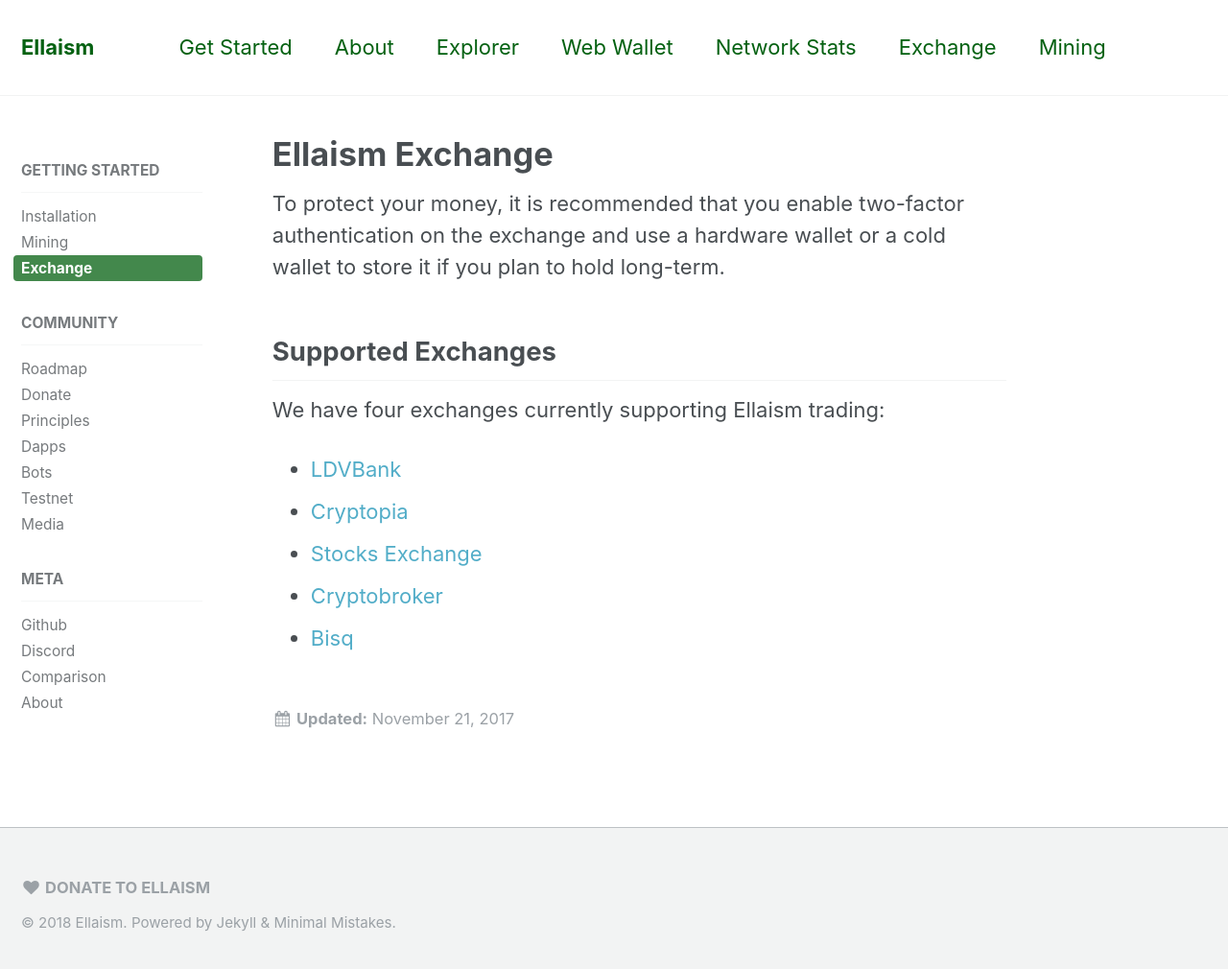
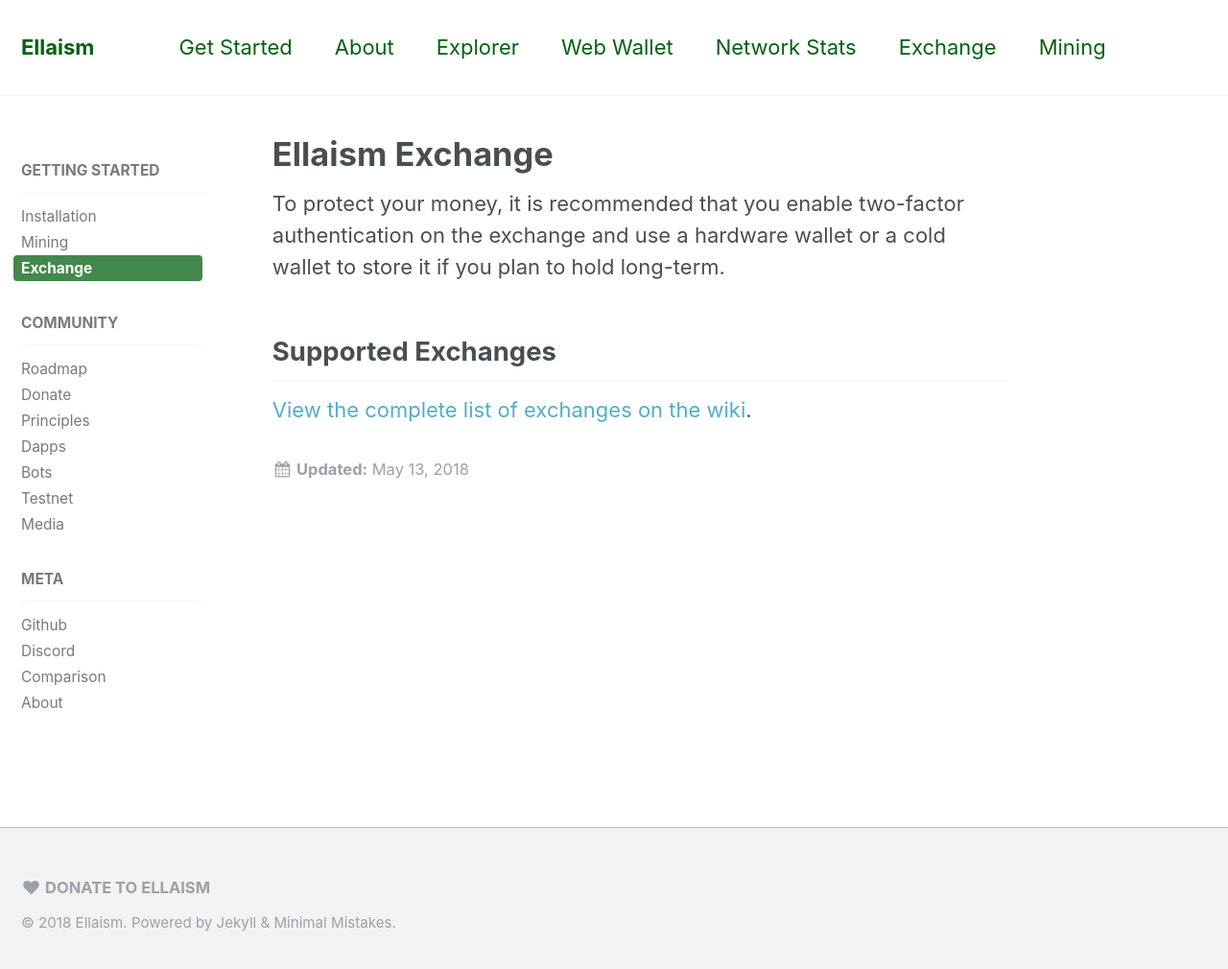
Before and after one commit to ellaism/ellaism.org, a Jekyll site: the page built from _docs/exchange.md, in a window 1280 px wide and 1018 px high. Shown: the top 1010 px of the window at 96% size. Built offline with Jekyll 4.4.1, drawn with Linux system fonts in a browser that asks for light colours.

Commit message:
Added JS plugin that will load exchange list and pool list from wiki

```diff
--- a/_docs/exchange.md
+++ b/_docs/exchange.md
@@ -1,7 +1,7 @@
 ---
 title: "Ellaism Exchange"
 permalink: /exchange/
-modified: 2017-11-21
+modified: 2018-05-13
 ---
 
 {% include base_path %}
@@ -10,10 +10,5 @@
 
 ## Supported Exchanges
 
-We have four exchanges currently supporting Ellaism trading:
-
-* [LDVBank](https://ldvbank.com/en-us/trading/)
-* [Cryptopia](https://www.cryptopia.co.nz/Exchange?market=ELLA_BTC)
-* [Stocks Exchange](https://stocks.exchange/trade/ELLA/BTC)
-* [Cryptobroker](https://trade.cryptobroker.io/markets/ellabtc)
-* [Bisq](https://bisq.network/)
+<div class="wiki-loader"></div>
+<div id="wiki-page-content" data-wiki-page="https://wiki.ellaism.org/Supported-Exchanges" data-wiki-fail-message="View the complete list of exchanges on the wiki"></div>
--- /dev/null
+++ b/_sass/_ellaism.scss
@@ -0,0 +1,34 @@
+img.loading {
+	width: 64px;
+	height: 64px;
+}
+
+.social-links {
+    margin-left: -15px;
+}
+
+.social-links a {
+    padding-left: 15px;
+    padding-right: 15px;
+    font-size: 1.2rem;
+}
+
+.social-links .fa-github {
+    color: #000;
+}
+
+.social-links .fa-reddit {
+    color: #FF4500;
+}
+
+.social-links .fa-facebook {
+    color: #365899;
+}
+
+.social-links .fa-telegram {
+    color: #0088cc;
+}
+
+.social-links .fa-bitcoin {
+    color: #fab915;
+}
--- a/assets/js/_main.js
+++ b/assets/js/_main.js
@@ -79,4 +79,7 @@
     midClick: true // allow opening popup on middle mouse click. Always set it to true if you don't provide alternative source.
   });
 
+	// WikiLoader init
+	$(".wiki-loader").WikiLoader();
+
 });
```
Also changed, not shown: _pages/about.md (+3 -6 lines), assets/js/plugins/wiki-loader.js (added, +105 -0 lines), assets/js/main.min.js, images/loading.svg (added).
